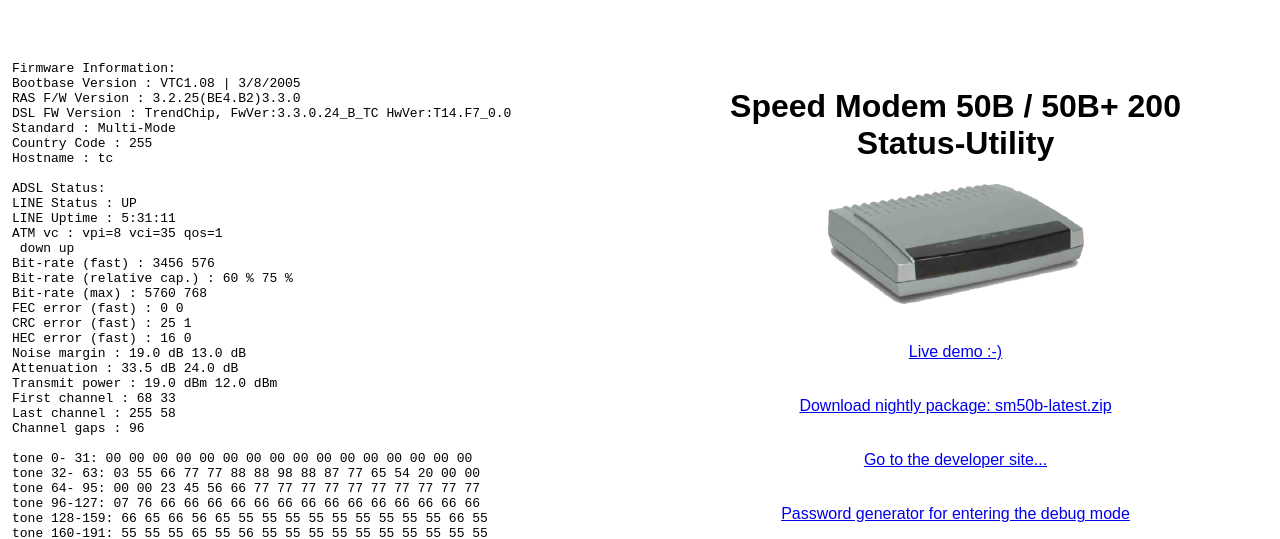
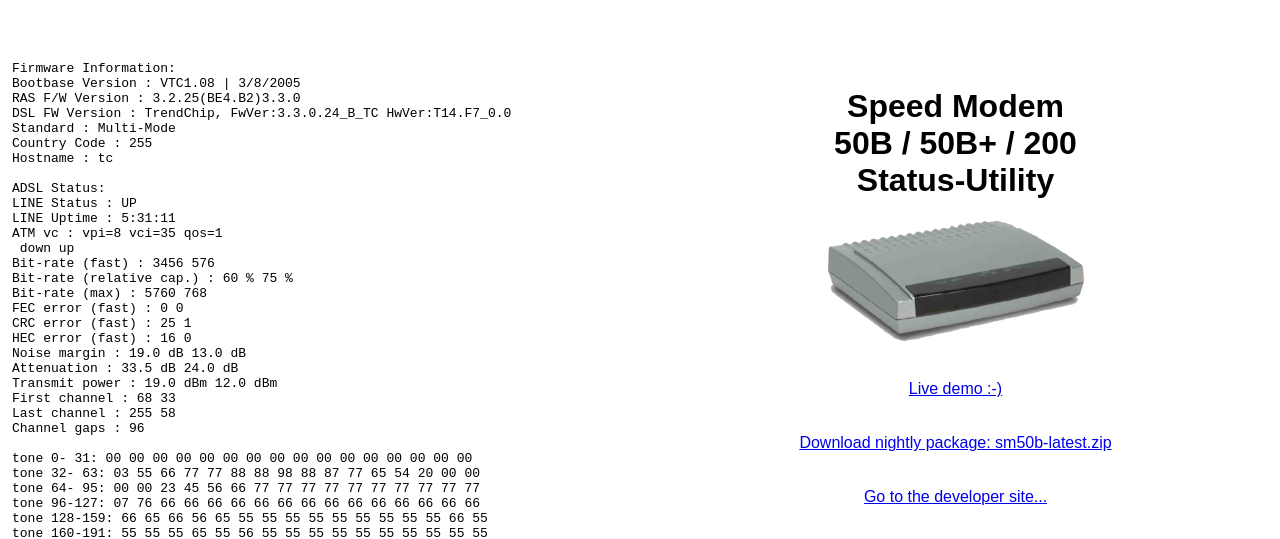
Before and after one commit to BackupTheBerlios/speedmodem50b, a plain HTML site: page htdocs/index.html in a window 1280 px wide. Shown: the top 539 px of the page. Drawn offline with Linux system fonts and the light colour scheme.

Commit message:
*** empty log message ***

```diff
--- a/htdocs/index.html
+++ b/htdocs/index.html
@@ -19,7 +19,7 @@
       <td  style="vertical-align: top; text-align: center; font-family: sans-serif;"  width="50%">
       <h1><br>
       </h1>
-      <h1>Speed Modem 50B / 50B+ 200<br>Status-Utility</h1>
+      <h1>Speed Modem<br>50B / 50B+ / 200<br>Status-Utility</h1>
       <h1><img alt="Speed modem 50B" src="images/sm50b-256.png" style="width: 256px; height: 120px;"></h1>
       <br>
       <a href="http://wrt.bounceme.net/sm50b/">Live demo :-)</a><br><br><br>
```
